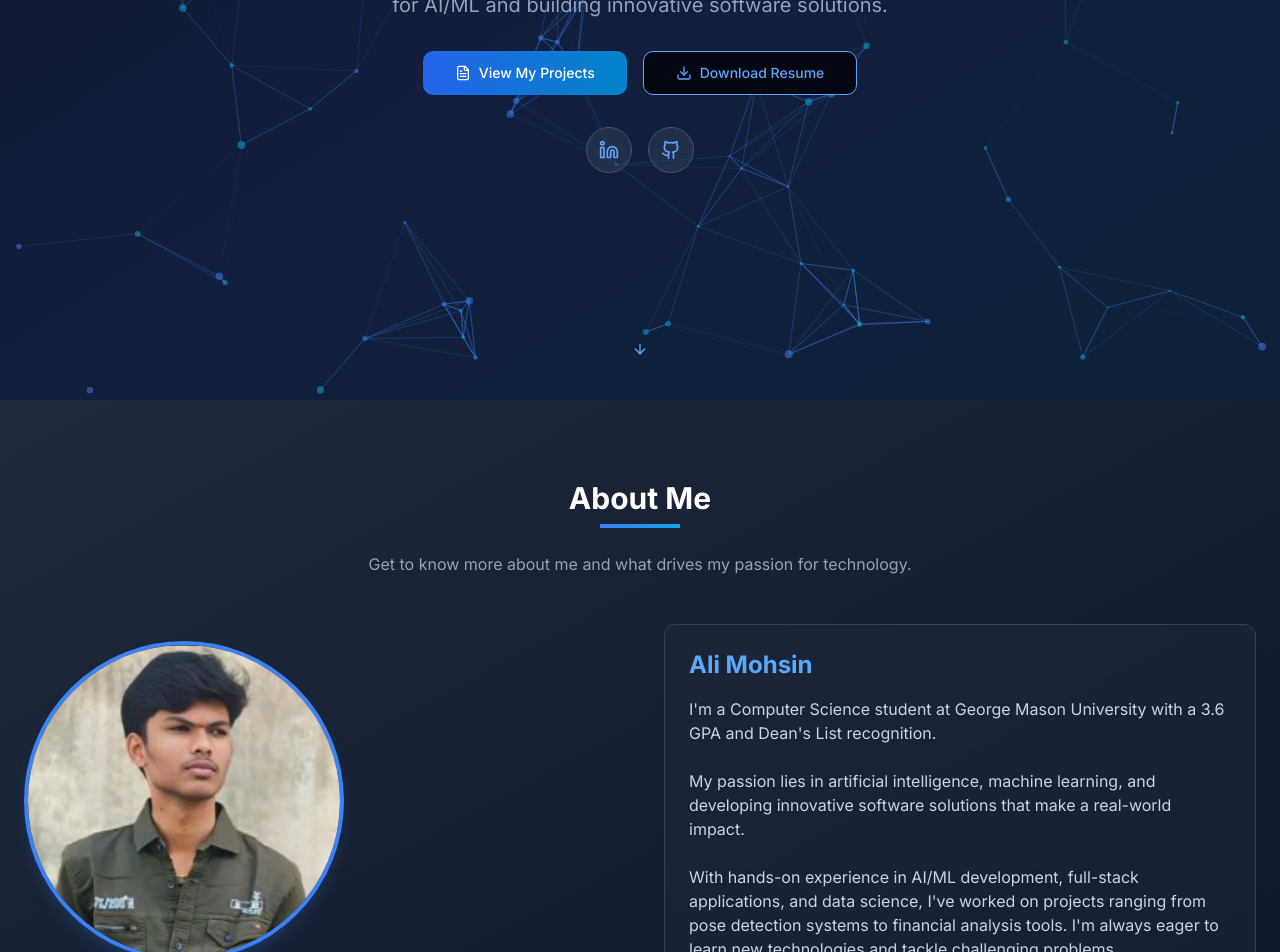
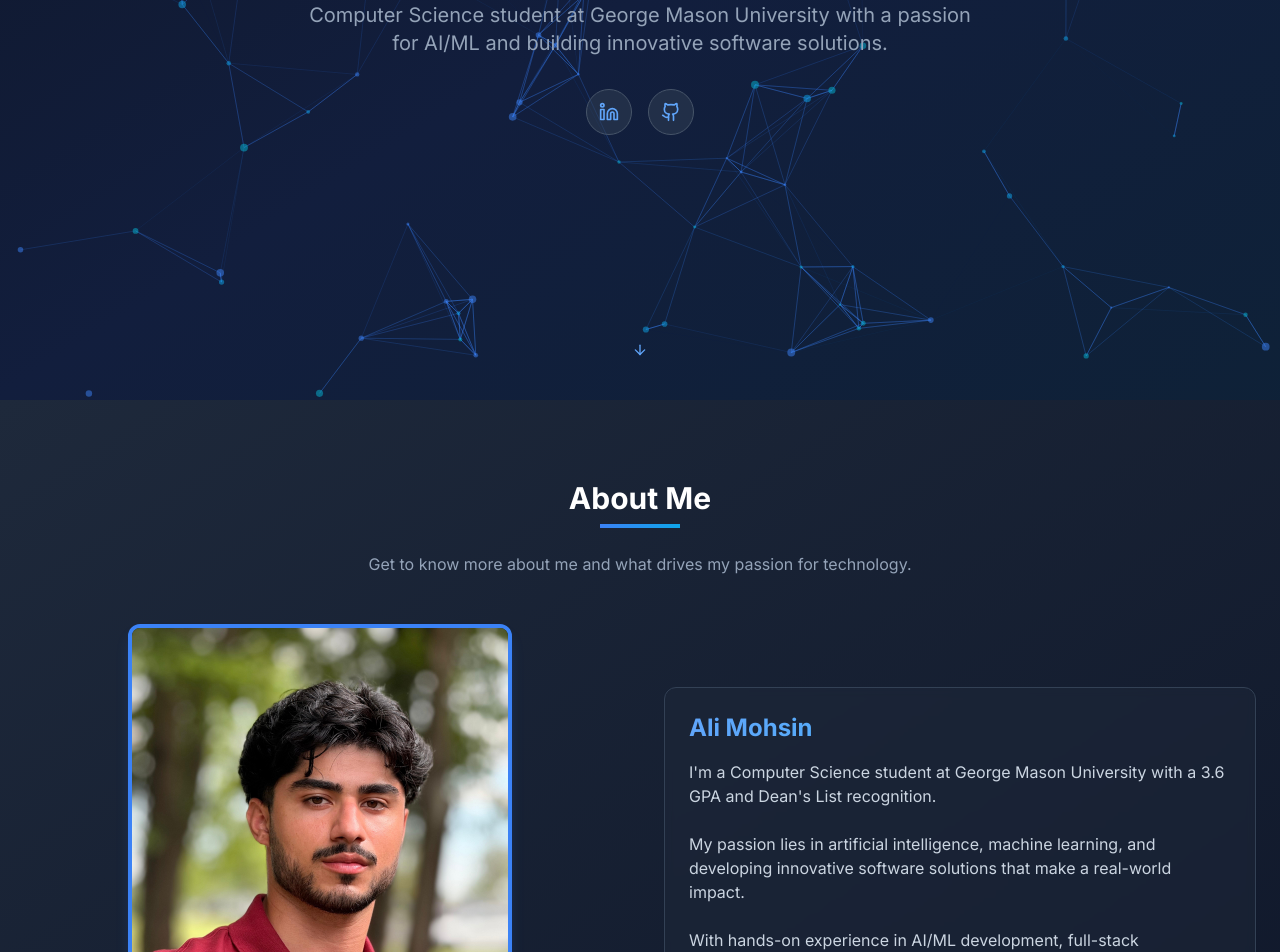
Before and after one commit to Paritybitz/portfolio, a Next.js app: page / in a window 1280 px wide. Shown: the part 400-1352 px from the top of the page. Built offline with nearby package versions, Linux system fonts and the light colour scheme.

Commit message:
profile picture added

```diff
--- a/components/about.tsx
+++ b/components/about.tsx
@@ -28,9 +28,9 @@ export default function About() {
             whileInView={{ opacity: 1, x: 0 }}
             viewport={{ once: true }}
             transition={{ duration: 0.8 }}
-            className="flex flex-col items-center md:items-start"
+            className="flex justify-center"
           >
-            <div className="relative w-64 h-64 md:w-80 md:h-80 mb-8 overflow-hidden rounded-full border-4 border-blue-500 shadow-lg shadow-blue-500/20">
+            <div className="relative w-80 h-[28rem] md:w-96 md:h-[32rem] overflow-hidden rounded-lg border-4 border-blue-500 shadow-lg shadow-blue-500/20">
               <Image src="/images/profile-photo.png" alt="Ali Mohsin" fill className="object-cover" />
             </div>
           </motion.div>
@@ -40,6 +40,7 @@ export default function About() {
             whileInView={{ opacity: 1, x: 0 }}
             viewport={{ once: true }}
             transition={{ duration: 0.8 }}
+            className="flex justify-center"
           >
             <Card className="bg-slate-800/50 border-slate-700 backdrop-blur-sm">
               <CardContent className="p-6">
--- a/components/education.tsx
+++ b/components/education.tsx
@@ -17,8 +17,8 @@ const education = [
     icon: <GraduationCap className="h-10 w-10 text-blue-400" />,
     details: [
       "AP/DE Credits: 46",
-      "Relevant Coursework: Data Structures, Object-Oriented Programming (Python and Java), Low-Level Programming with C, Statistics, Linear Algebra, Formal Computing Methods/Models",
-      "Spring 2025: Software Engineering, Databases, OO Design, Systems Programming, Usability and Design",
+      "Relevant Coursework: Data Structures, Object-Oriented Programming (Python and Java), Low-Level Programming with C, Statistics, Linear Algebra, Formal Computing Methods/Models, Software Engineering, Databases, OO Design, Usability and Design",
+      "Fall 2025: Systems Programming, ",
     ],
   },
 ]
--- a/components/footer.tsx
+++ b/components/footer.tsx
@@ -28,7 +28,7 @@ export default function Footer() {
             animate={{ opacity: 1 }}
             transition={{ duration: 0.8, delay: 0.2 }}
           >
-            Built with React & Next.js
+
           </motion.p>
 
           <motion.div
--- a/components/hero.tsx
+++ b/components/hero.tsx
@@ -3,7 +3,7 @@
 import { useEffect, useRef } from "react"
 import { Button } from "@/components/ui/button"
 import { motion } from "framer-motion"
-import { ArrowDown, Download, FileText, Github, Linkedin } from "lucide-react"
+import { ArrowDown, Github, Linkedin } from "lucide-react"
 import Typed from "typed.js"
 import Particles from "react-particles"
 import { loadSlim } from "tsparticles-slim"
@@ -156,31 +156,6 @@ export default function Hero() {
           </motion.p>
 
           <motion.div
-            className="flex flex-col sm:flex-row gap-4 justify-center mb-8"
-            initial={{ opacity: 0, y: 20 }}
-            animate={{ opacity: 1, y: 0 }}
-            transition={{ duration: 0.8, delay: 0.8 }}
-          >
-            <Button
-              size="lg"
-              className="gap-2 bg-gradient-to-r from-blue-600 to-sky-600 hover:from-blue-700 hover:to-sky-700 text-white border-0"
-              onClick={scrollToProjects}
-            >
-              <FileText className="h-4 w-4" />
-              View My Projects
-            </Button>
-            <Button
-              size="lg"
-              variant="outline"
-              className="gap-2 border-blue-400 text-blue-400 hover:bg-blue-400/10 hover:text-blue-300"
-              onClick={openResume}
-            >
-              <Download className="h-4 w-4" />
-              Download Resume
-            </Button>
-          </motion.div>
-
-          <motion.div
             className="flex justify-center gap-4"
             initial={{ opacity: 0, y: 20 }}
             animate={{ opacity: 1, y: 0 }}
```
Also changed, not shown: public/images/profile-photo.png.
